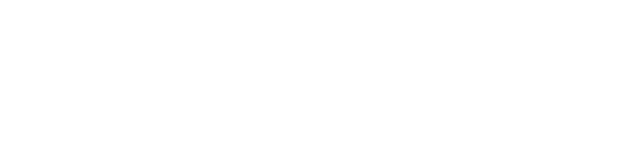
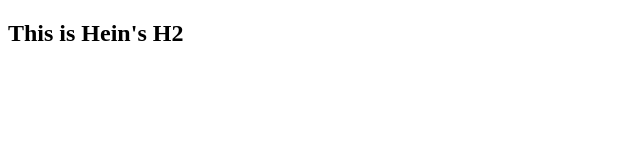
Before and after one commit to bryanzaw96/nufinx-test, a plain HTML site: page index.html in a window 1280 px wide. Shown: the whole page, without its empty margins (0-640 px from the left). Drawn offline with Linux system fonts and the light colour scheme.

Commit message:
Update index.html
Added my H2

```diff
--- a/index.html
+++ b/index.html
@@ -6,6 +6,6 @@
     <title>Document Hein</title>
 </head>
 <body>
-
+    <h2>This is Hein's H2</h2>
 </body>
 </html>
```
